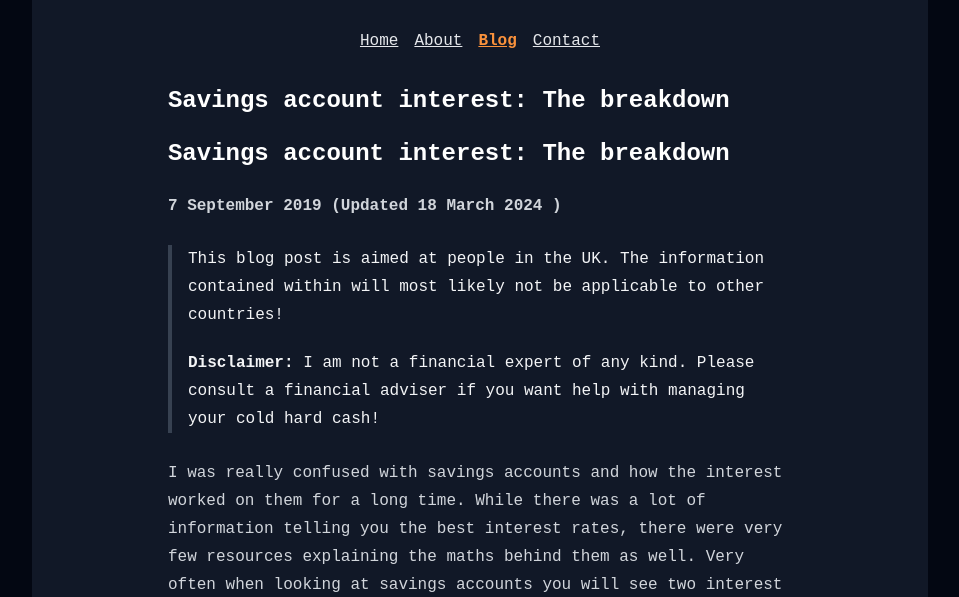
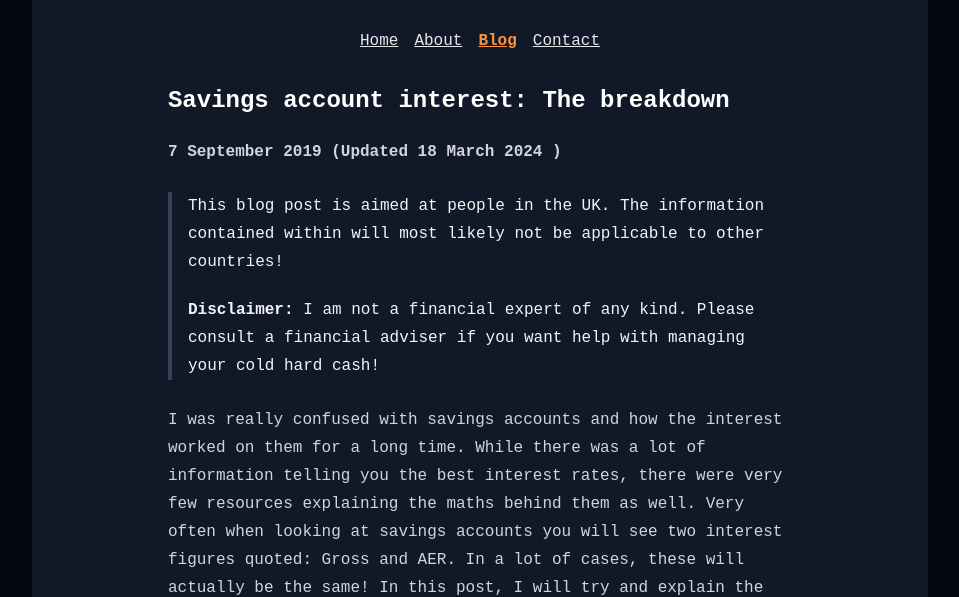
Before and after one commit to binaryoverload/williamoldham.co.uk, an Astro site: page /blog/2019-09-07-savings-interest in a window 1280 px wide. Shown: the part 207-804 px from the top of the page, without its empty margins (160-1119 px from the left). Built offline with nearby package versions, Linux system fonts and the light colour scheme; Astro itself is replaced by a stand-in of ours.

Commit message:
Remove duplicate blog post title

```diff
--- a/src/pages/blog/[...slug].astro
+++ b/src/pages/blog/[...slug].astro
@@ -17,7 +17,6 @@ const { Content } = await post.render()
 ---
 
 <TextLayout title={post.data.title}>
-  <h1>{post.data.title}</h1>
   <span class="font-semibold">
     <FormattedDate date={post.data.pubDate} />
     {
```
